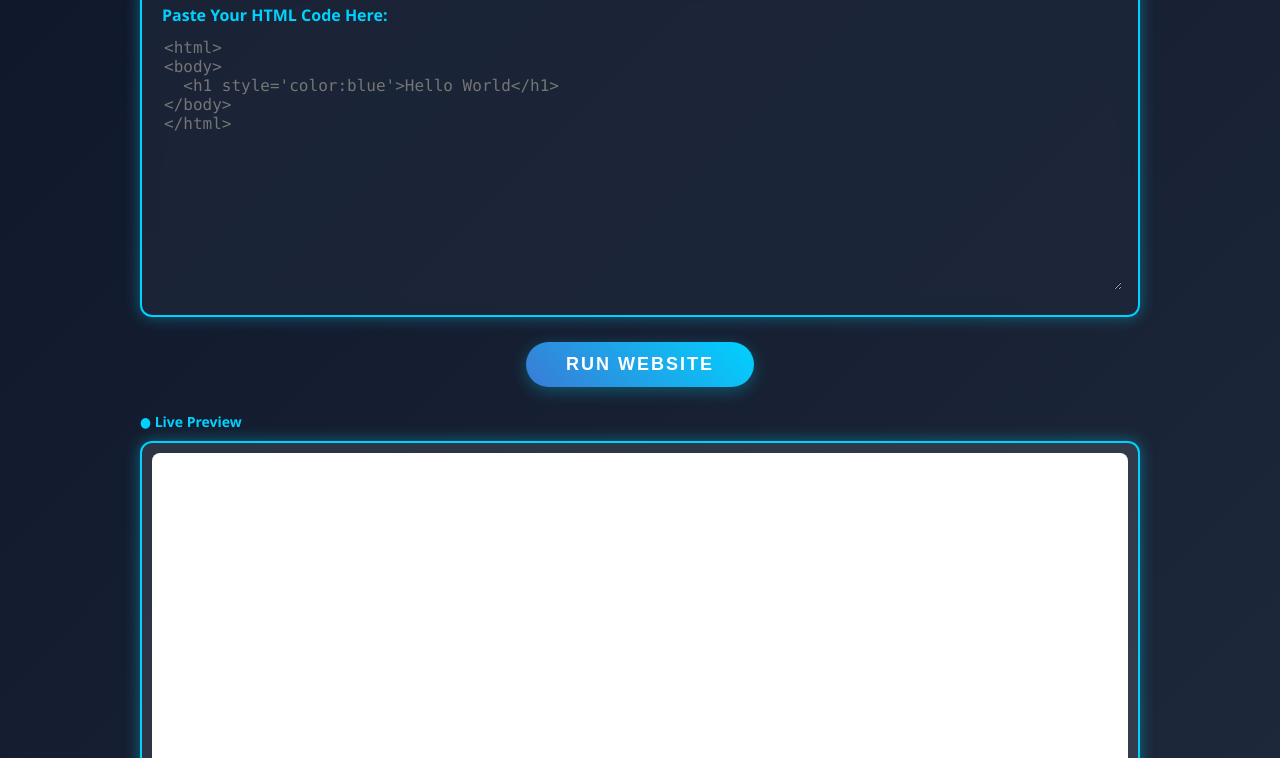
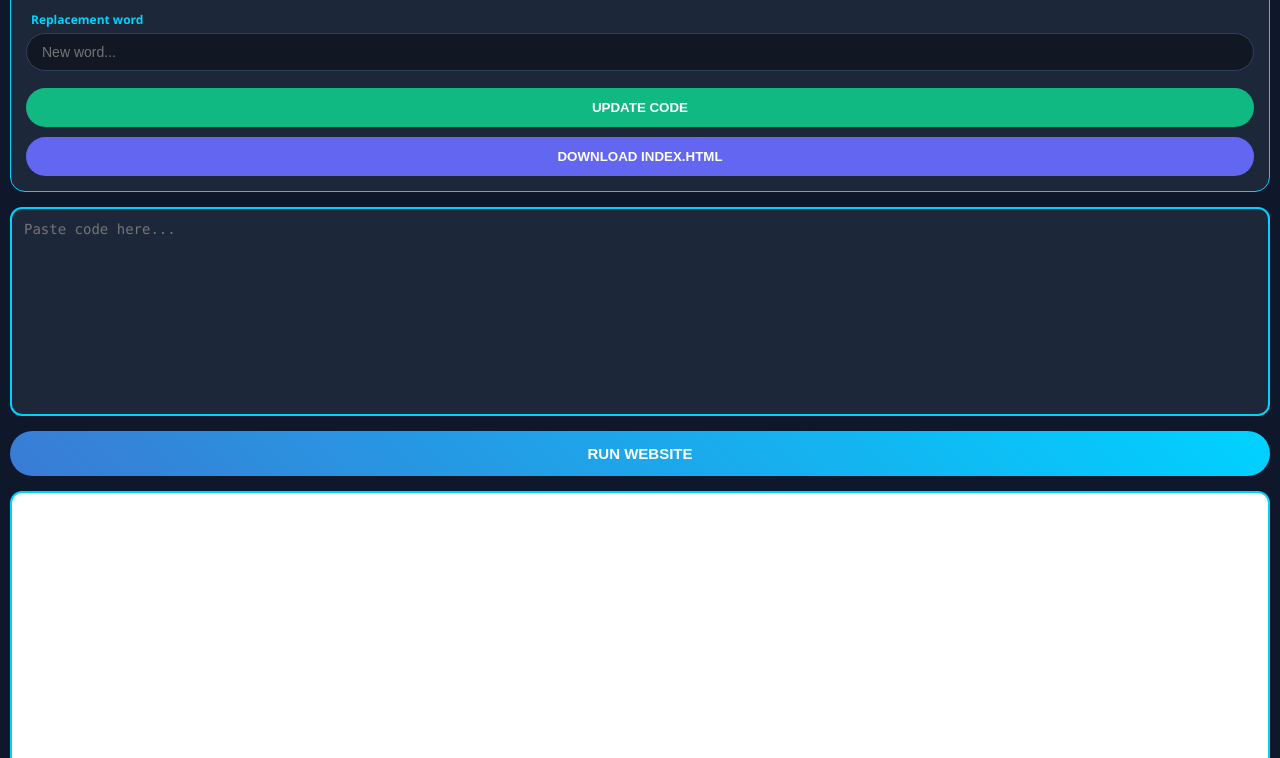
Before and after one commit to newfb922-collab/Html-editor, a plain HTML site: page index.html in a window 1280 px wide. Shown: the part 150-908 px from the top of the page. Drawn offline with Linux system fonts and the light colour scheme.

Commit message:
Add files via upload

```diff
--- a/index.html
+++ b/index.html
@@ -2,119 +2,107 @@
 <html lang="en">
 <head>
     <meta charset="UTF-8">
-    <meta name="viewport" content="width=device-width, initial-scale=1.0">
-    <title>HTML View - Premium Previewer</title>
+    <meta name="viewport" content="width=device-width, initial-scale=1.0, maximum-scale=1.0, user-scalable=no">
+    <title>HTML View - Rehan Pro</title>
     <style>
         :root {
             --primary-blue: #00d2ff;
             --secondary-blue: #3a7bd5;
-            --bg-dark: #0f172a;
-            --card-bg: rgba(30, 41, 59, 0.7);
-            --border-glow: 0 0 15px rgba(0, 210, 255, 0.4);
+            --card-bg: rgba(30, 41, 59, 0.95);
         }
 
+        * { box-sizing: border-box; }
+
         body {
-            margin: 0;
-            padding: 20px;
-            font-family: 'Segoe UI', Tahoma, Geneva, Verdana, sans-serif;
-            background: linear-gradient(135deg, #0f172a 0%, #1e293b 100%);
-            color: white;
-            min-height: 100vh;
+            margin: 0; padding: 10px;
+            font-family: 'Segoe UI', sans-serif;
+            background: #0f172a;
+            color: white; overflow-x: hidden;
         }
 
-        .container {
-            max-width: 1000px;
-            margin: 0 auto;
-        }
+        .container { width: 100%; max-width: 100%; margin: 0 auto; }
 
         h1 {
             text-align: center;
             background: linear-gradient(to right, var(--primary-blue), #ffffff);
             -webkit-background-clip: text;
             -webkit-text-fill-color: transparent;
-            font-size: 2.5rem;
-            margin-bottom: 30px;
+            font-size: 1.5rem; margin: 15px 0;
         }
 
-        /* Editor Box */
+        /* --- Input Section --- */
+        .editor-tools {
+            display: flex; flex-direction: column; gap: 12px;
+            background: var(--card-bg); padding: 15px;
+            border-radius: 15px; border: 1px solid var(--primary-blue);
+            margin-bottom: 15px;
+        }
+
+        .input-group { display: flex; flex-direction: column; gap: 5px; width: 100%; }
+
+        .input-row {
+            display: flex;
+            width: 100%;
+            gap: 8px;
+            align-items: center;
+        }
+
+        input {
+            flex: 1; min-width: 0;
+            background: rgba(0, 0, 0, 0.4);
+            border: 1px solid #334155; border-radius: 20px;
+            padding: 10px 15px; color: white; outline: none; font-size: 14px;
+        }
+
+        .btn-small {
+            flex-shrink: 0; background: var(--secondary-blue); color: white;
+            border: none; border-radius: 20px; padding: 10px 18px;
+            font-weight: bold; cursor: pointer; font-size: 12px;
+            white-space: nowrap;
+        }
+
+        /* Sequence Buttons */
+        .action-btns {
+            display: flex;
+            flex-direction: column;
+            gap: 10px;
+            margin-top: 5px;
+        }
+
+        .btn-update {
+            width: 100%; background: #10b981; color: white; border: none;
+            padding: 12px; border-radius: 20px; font-weight: bold;
+            cursor: pointer; text-transform: uppercase;
+        }
+
+        .btn-download {
+            width: 100%; background: #6366f1; color: white; border: none;
+            padding: 12px; border-radius: 20px; font-weight: bold;
+            cursor: pointer; text-transform: uppercase;
+        }
+
+        /* Textarea Box */
         .box {
-            background: var(--card-bg);
-            backdrop-filter: blur(10px);
-            border: 2px solid var(--primary-blue);
-            border-radius: 12px;
-            padding: 20px;
-            box-shadow: var(--border-glow);
-            margin-bottom: 25px;
-            transition: transform 0.3s ease;
+            background: var(--card-bg); border: 2px solid var(--primary-blue);
+            border-radius: 12px; padding: 10px; margin-bottom: 15px; width: 100%;
         }
 
         textarea {
-            width: 100%;
-            height: 250px;
-            background: transparent;
-            border: none;
-            color: #e2e8f0;
-            font-family: 'Consolas', monospace;
-            font-size: 16px;
-            outline: none;
-            resize: vertical;
+            width: 100%; height: 180px; background: transparent;
+            border: none; color: #e2e8f0; font-family: 'Consolas', monospace;
+            font-size: 14px; outline: none; resize: none;
         }
 
-        /* Premium Run Button */
-        .btn-container {
-            display: flex;
-            justify-content: center;
-            margin-bottom: 25px;
-        }
-
-        button {
-            background: linear-gradient(45deg, var(--secondary-blue), var(--primary-blue));
-            color: white;
-            border: none;
-            padding: 12px 40px;
-            font-size: 18px;
-            font-weight: bold;
-            border-radius: 50px;
-            cursor: pointer;
-            text-transform: uppercase;
-            letter-spacing: 2px;
-            box-shadow: 0 4px 15px rgba(0, 210, 255, 0.3);
-            transition: all 0.3s ease;
-        }
-
-        button:hover {
-            transform: translateY(-3px);
-            box-shadow: 0 8px 25px rgba(0, 210, 255, 0.5);
-        }
-
-        button:active {
-            transform: translateY(1px);
-        }
-
-        /* Output Box */
-        .output-header {
-            margin-bottom: 10px;
-            font-size: 14px;
-            color: var(--primary-blue);
-            font-weight: bold;
-            display: flex;
-            align-items: center;
-            gap: 8px;
+        .btn-run {
+            width: 100%; background: linear-gradient(45deg, var(--secondary-blue), var(--primary-blue));
+            color: white; border: none; padding: 14px; font-size: 15px;
+            font-weight: bold; border-radius: 40px; cursor: pointer;
+            text-transform: uppercase; margin-bottom: 15px;
         }
 
         #output-frame {
-            width: 100%;
-            height: 400px;
-            background: white; /* Website preview hamesha safed background pe achi lagti hai */
-            border-radius: 8px;
-            border: none;
-        }
-
-        .label {
-            margin-bottom: 10px;
-            display: block;
-            font-weight: 600;
-            color: var(--primary-blue);
+            width: 100%; height: 300px; background: white;
+            border-radius: 8px; border: none;
         }
     </style>
 </head>
@@ -123,23 +111,33 @@
     <div class="container">
         <h1>HTML VIEW <span style="font-weight: 100;">BY REHAN</span></h1>
 
-        <div class="box">
-            <span class="label">Paste Your HTML Code Here:</span>
-            <textarea id="html-code" placeholder="<html>
-<body>
-  <h1 style='color:blue'>Hello World</h1>
-</body>
-</html>"></textarea>
+        <div class="editor-tools">
+            <div class="input-group">
+                <span style="font-size:12px; color:var(--primary-blue); font-weight:bold; margin-left:5px;">Find word</span>
+                <div class="input-row">
+                    <input type="text" id="find-word" placeholder="Word...">
+                    <button class="btn-small" onclick="findInCode()">FIND</button>
+                </div>
+            </div>
+
+            <div class="input-group">
+                <span style="font-size:12px; color:var(--primary-blue); font-weight:bold; margin-left:5px;">Replacement word</span>
+                <input type="text" id="replace-word" placeholder="New word...">
+            </div>
+
+            <div class="action-btns">
+                <button class="btn-update" onclick="replaceCode()">Update Code</button>
+                <button class="btn-download" onclick="downloadCode()">Download index.html</button>
+            </div>
         </div>
 
-        <div class="btn-container">
-            <button onclick="runCode()">Run Website</button>
+        <div class="box">
+            <textarea id="html-code" placeholder="Paste code here..."></textarea>
         </div>
 
-        <div class="output-header">
-            <span>● Live Preview</span>
-        </div>
-        <div class="box" style="padding: 10px; background: rgba(255,255,255,0.1);">
+        <button class="btn-run" onclick="runCode()">Run Website</button>
+
+        <div class="box" style="padding: 5px; background: #fff;">
             <iframe id="output-frame"></iframe>
         </div>
     </div>
@@ -148,10 +146,48 @@
         function runCode() {
             const htmlCode = document.getElementById('html-code').value;
             const frame = document.getElementById('output-frame').contentWindow.document;
+            frame.open(); frame.write(htmlCode); frame.close();
+        }
 
-            frame.open();
-            frame.write(htmlCode);
-            frame.close();
+        function findInCode() {
+            const findText = document.getElementById('find-word').value;
+            const textArea = document.getElementById('html-code');
+            if (!findText) return alert("Pehle word likho!");
+
+            const index = textArea.value.indexOf(findText);
+            if (index !== -1) {
+                textArea.focus();
+                textArea.setSelectionRange(index, index + findText.length);
+                const fullLine = textArea.value.substr(0, index).split("\n").length;
+                textArea.scrollTop = (fullLine - 1) * 20;
+            } else {
+                alert("Nahi mila!");
+            }
+        }
+
+        function replaceCode() {
+            const findText = document.getElementById('find-word').value;
+            const replaceText = document.getElementById('replace-word').value;
+            const textArea = document.getElementById('html-code');
+            if (!findText) return alert("Find word box khali hai!");
+            textArea.value = textArea.value.split(findText).join(replaceText);
+            runCode();
+            alert("Code Updated!");
+        }
+
+        function downloadCode() {
+            const htmlCode = document.getElementById('html-code').value;
+            if (!htmlCode) return alert("Code to likho pehle!");
+
+            const blob = new Blob([htmlCode], { type: "text/html" });
+            const url = URL.createObjectURL(blob);
+            const a = document.createElement("a");
+            a.href = url;
+            a.download = "index.html";
+            document.body.appendChild(a);
+            a.click();
+            document.body.removeChild(a);
+            URL.revokeObjectURL(url);
         }
     </script>
 </body>
```
